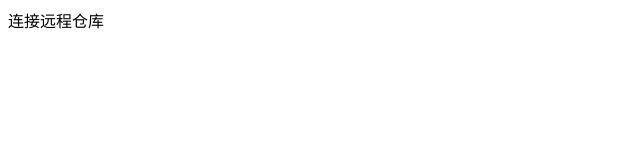
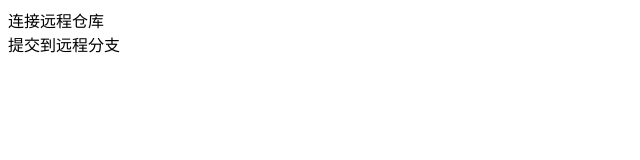
Before and after one commit to yy520014/my_code, a plain HTML site: page index.html in a window 1280 px wide. Shown: the whole page, without its empty margins (0-640 px from the left). Drawn offline with Linux system fonts and the light colour scheme.

Commit message:
提交到远端分支

```diff
--- a/index.html
+++ b/index.html
@@ -8,5 +8,6 @@
 </head>
 <body>
     <div>连接远程仓库</div>
+    <div>提交到远程分支</div>
 </body>
 </html>
```
